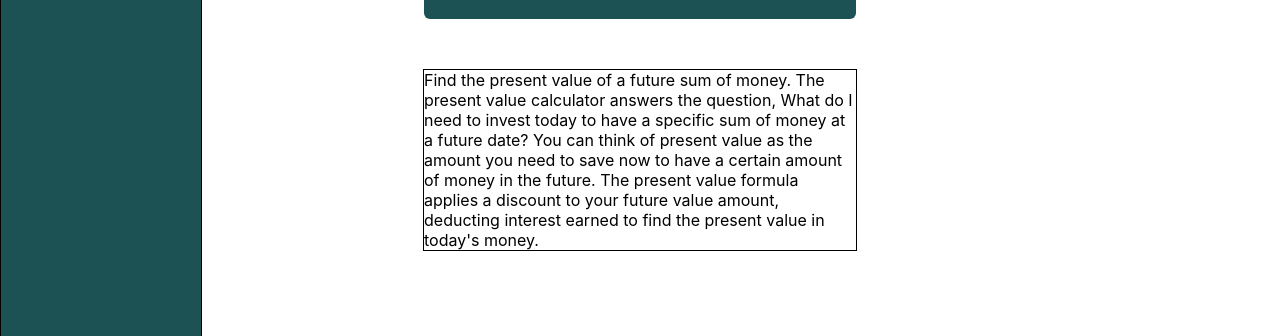
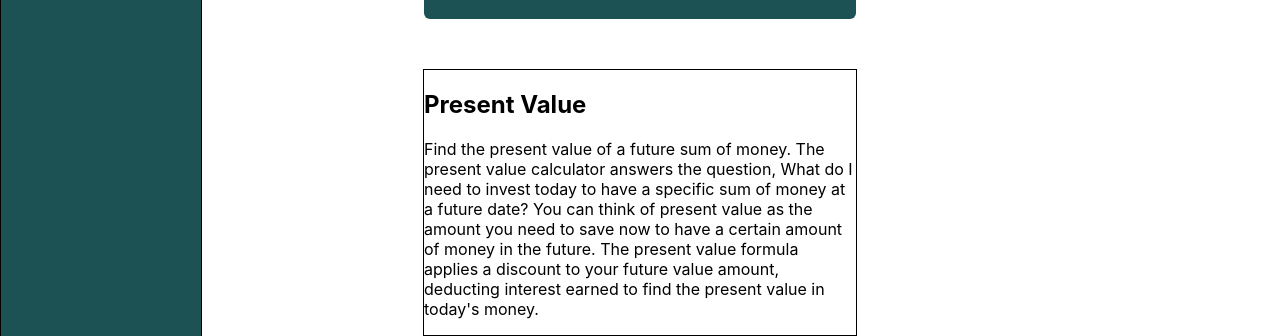
Before and after one commit to nickgusd/PV-FV-Calculator, a React (Create React App) app in the folder pcalculator/: page / in a window 1280 px wide. Shown: the part 534-870 px from the top of the page. Before the commit the page ends 800 px from the top, so only its background shows below. Built offline with nearby package versions, Linux system fonts and the light colour scheme.

Commit message:
refactored change type function

```diff
--- a/pcalculator/src/components/Info/Info.jsx
+++ b/pcalculator/src/components/Info/Info.jsx
@@ -1,14 +1,20 @@
 import React from 'react';
 import PropTypes from 'prop-types';
 
-import { Wrapper, TextContainer } from '../Info/Info.style';
+import { Wrapper, Header, Body } from '../Info/Info.style';
 
-import config from '../../config/content.json';
+import calculations from '../../config/calculations.json';
+import content from '../../config/content.json';
 
 export default function Info({ option }) {
   return (
     <Wrapper>
-      <TextContainer>{config[option]}</TextContainer>
+      <Header>
+        <h2>{calculations[option]}</h2>
+      </Header>
+      <Body>
+        <p>{content[option]}</p>
+      </Body>
     </Wrapper>
   );
 }
--- a/pcalculator/src/components/Info/Info.style.js
+++ b/pcalculator/src/components/Info/Info.style.js
@@ -8,6 +8,6 @@ export const Wrapper = styled.div`
   width: 432px;
 `;
 
-export const TextContainer = styled.div`
-  overflow: auto !important;
-`;
+export const Header = styled.div``;
+
+export const Body = styled.div``;
--- a/pcalculator/src/components/Sidebar/Sidebar.jsx
+++ b/pcalculator/src/components/Sidebar/Sidebar.jsx
@@ -6,6 +6,7 @@ import React, { useState, useEffect } from 'react';
 
 import { useRecoilValue } from 'recoil';
 import { optionState } from '../../store';
+import calculations from '../../config/calculations.json';
 
 import { Container, Tab, Wrapper, StyledLink } from './Sidebar';
 
@@ -37,19 +38,7 @@ export default function Sidebar() {
   ];
 
   const changeType = (option) => {
-    if (option === 'PV') {
-      return 'Present Value';
-    }
-    if (option === 'FV') {
-      return 'Future Value';
-    }
-    if (option === 'PMT') {
-      return 'Payments';
-    }
-    if (option === 'Periods') {
-      return 'Periods';
-    }
-    return 'Interest';
+    return calculations[option];
   };
 
   useEffect(() => {
--- a/pcalculator/src/config/calculations.json
+++ b/pcalculator/src/config/calculations.json
@@ -1,7 +1,7 @@
 {
     "PV": "Present Value",
     "FV": "Future Value",
-    "Rate": "Interest Rate",
-    "PMT": "Payment",
+    "Rate": "Interest",
+    "PMT": "Payments",
     "Periods": "Periods"
 }
```
